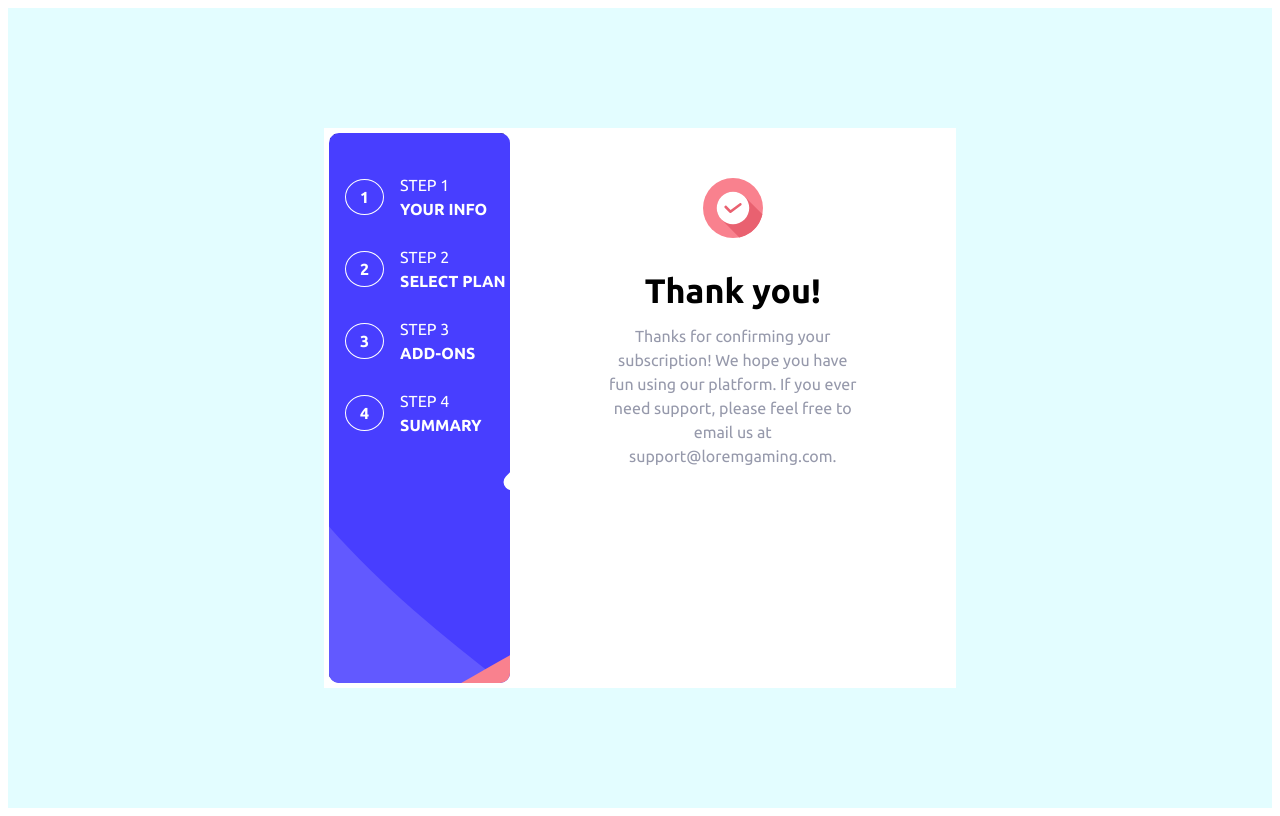
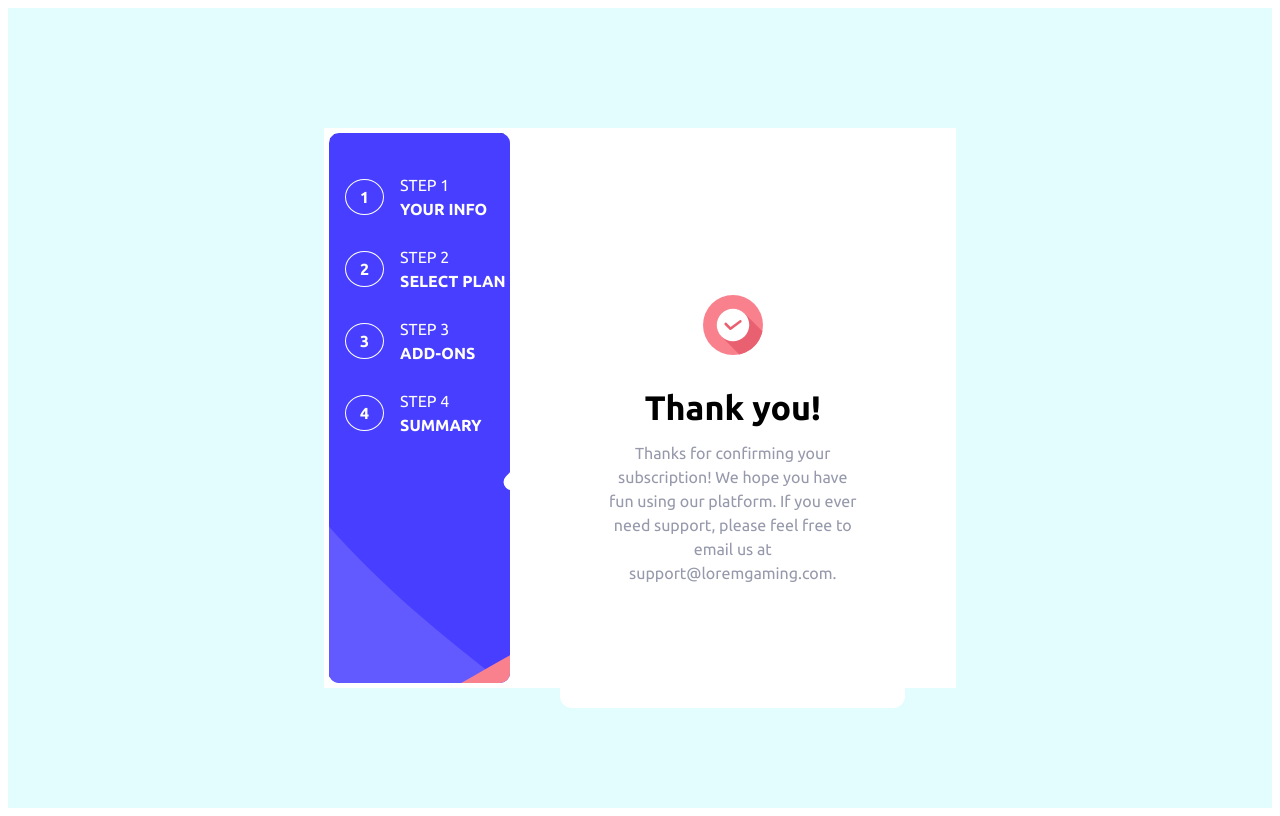
Before and after one commit to a656q59/multi_step_form, a React (Vite) app: page /ack in a window 1280 px wide. Built offline with nearby package versions, Linux system fonts and the light colour scheme.

Commit message:
fixed alignment issues

```diff
--- a/src/pages/Thankyou.jsx
+++ b/src/pages/Thankyou.jsx
@@ -1,16 +1,18 @@
 import { Box, Typography } from "@mui/material";
 import thankYouIcon from "../assets/images/icon-thank-you.svg";
+import Template from "../components/Template";
 
 
 const Thankyou = () => {
 
     return (
-        <Box sx={{height:"100%", color:"black", display:"flex",flexDirection:"column", justifyContent:"center", alignItems:"center"}}>
+        <Template>
+            <Box sx={{ height: "100%", color: "black", display: "flex", flexDirection: "column", justifyContent: "center", alignItems: "center", }}>
                 <img src={thankYouIcon} width="60px" height="60px" alt="thank you" />
                 <Typography
                     variant="h4"
                     gutterBottom
-                sx={{ fontWeight: 600,mt:4 }}
+                    sx={{ fontWeight: 600, mt: 4 }}
                 >
                     Thank you!
                 </Typography>
@@ -18,13 +20,14 @@ const Thankyou = () => {
                 <Typography
                     variant="subtitle"
                     gutterBottom
-                sx={{ mx:6, textAlign:"center", color:"hsl(231, 11%, 63%)"}}
+                    sx={{ mx: 6, textAlign: "center", color: "hsl(231, 11%, 63%)" }}
                 >
                     Thanks for confirming your subscription! We hope you have fun using our platform. If you ever need support, please feel free to email us at support@loremgaming.com.
                 </Typography>
 
 
             </Box>
+        </Template>
     )
 }
 export default Thankyou;
```
Lines whose indentation alone changed are shown as unchanged.
